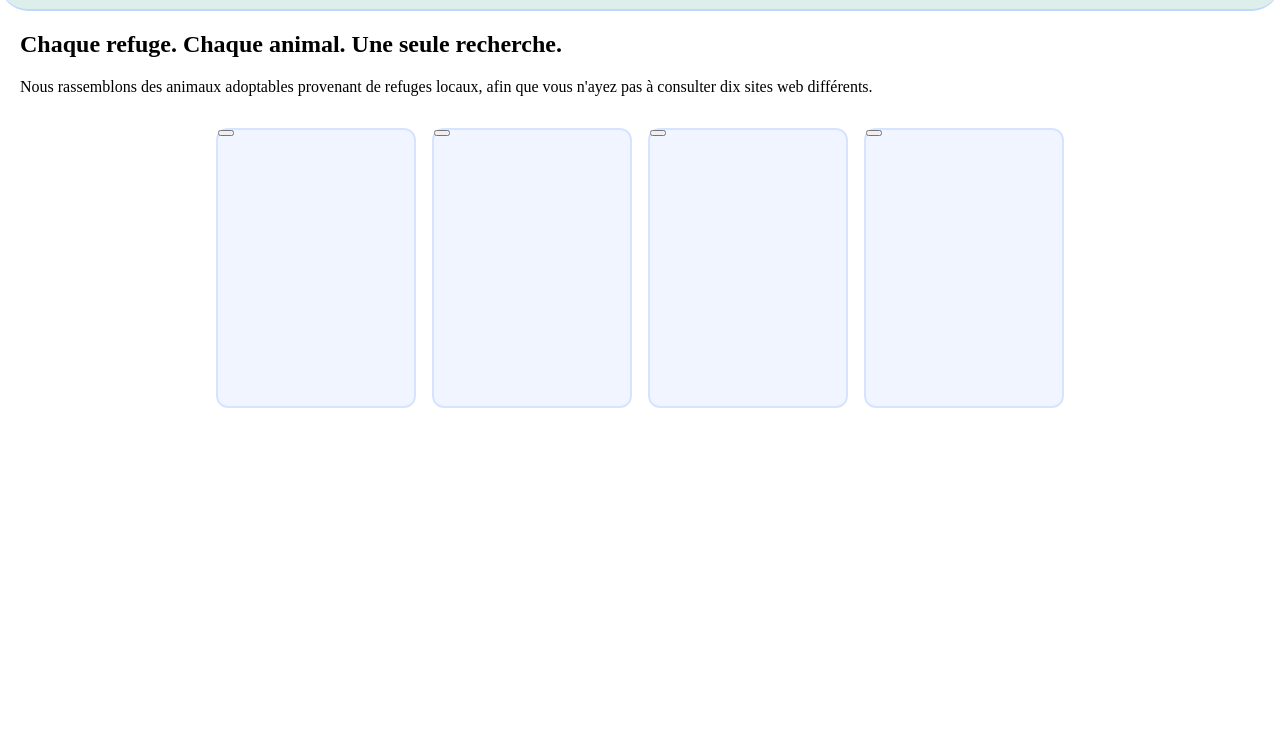
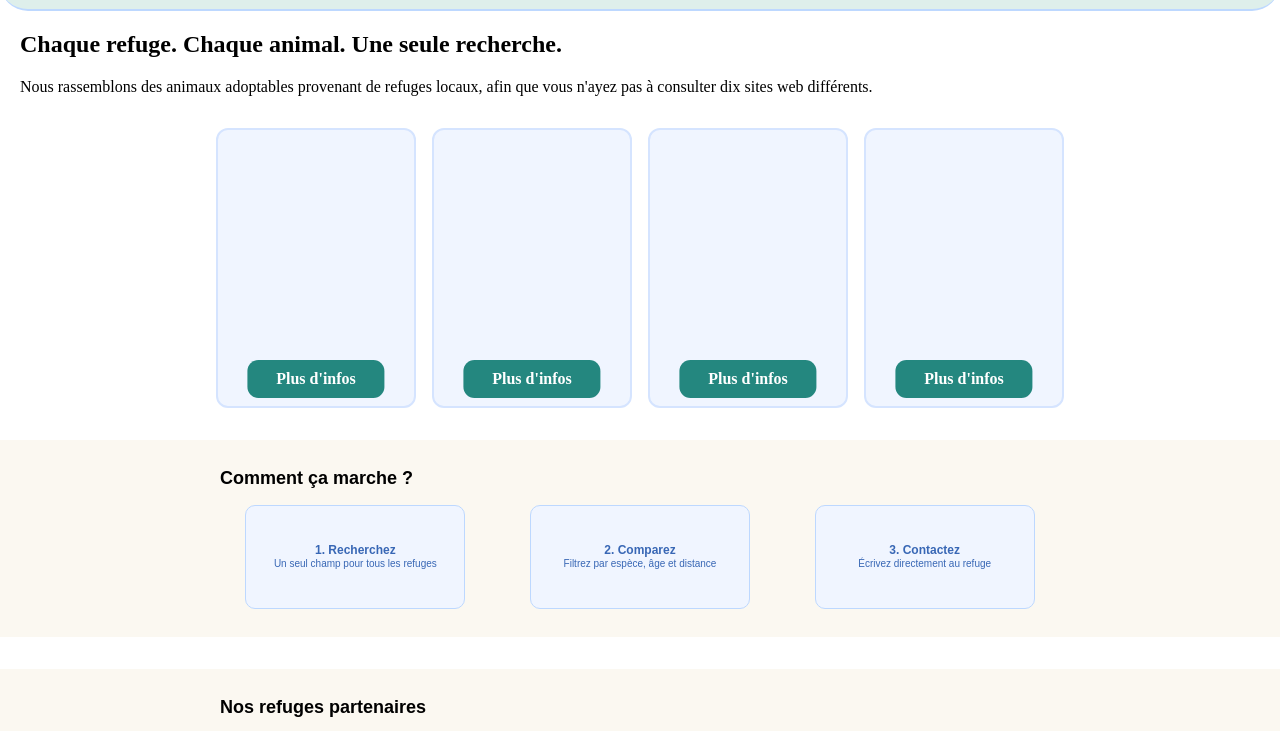
Before and after one commit to AukPenguin/project-refuge, a plain HTML site: page index.html in a window 1280 px wide. Shown: the part 55-786 px from the top of the page. Drawn offline with Linux system fonts and the light colour scheme.

Commit message:
Add styling to animal card buttons Add new sections for explenation and partners

```diff
--- a/index.html
+++ b/index.html
@@ -14,7 +14,7 @@
                 <img class="logo" src="assets/logo-refuge.png" alt="Logo Refuges&Compagnons">
                 <span>Refuges&amp;Compagnons</span>
             </a>
-            <nav class="nav-menu" aria-label="Navigation principale">
+            <nav class="nav-menu" aria-label="main-navigation">
                 <a href="">Catégories</a>
                 <a href="">Refuges</a>
                 <a href="">A propos</a>
@@ -30,16 +30,47 @@
 
             <section class="featured-random">
                 <div class="animal-card">
-                    <button></button>
+                    <button>Plus d'infos</button>
                 </div>
                 <div class="animal-card">
-                    <button></button>
+                    <button>Plus d'infos</button>
                 </div>
                 <div class="animal-card">
-                    <button></button>
+                    <button>Plus d'infos</button>
                 </div>
                 <div class="animal-card">
-                    <button></button>
+                    <button>Plus d'infos</button>
+                </div>
+            </section>
+
+            <section class="content-band" aria-labelledby="explenation-title">
+                <div class="content-band-inner">
+                    <h2 id="explenation-title">Comment ça marche ?</h2>
+                    <ol class="card-grid">
+                        <li class="card">
+                            <h3>1. Recherchez</h3>
+                            <p>Un seul champ pour tous les refuges</p>
+                        </li>
+                        <li class="card">
+                            <h3>2. Comparez</h3>
+                            <p>Filtrez par espèce, âge et distance</p>
+                        </li>
+                        <li class="card">
+                            <h3>3. Contactez</h3>
+                            <p>Écrivez directement au refuge</p>
+                        </li>
+                    </ol>
+                </div>
+            </section>
+
+            <section class="content-band" aria-labelledby="partners-title">
+                <div class="content-band-inner">
+                    <h2 id="partners-title">Nos refuges partenaires</h2>
+                    <ul class="card-grid">
+                        <li class="card card-compact card-accent">Green Valley SPCA</li>
+                        <li class="card card-compact card-accent">City Animal Rescue</li>
+                        <li class="card card-compact card-accent">Happy Tails</li>
+                    </ul>
                 </div>
             </section>
 
--- a/style.css
+++ b/style.css
@@ -58,6 +58,8 @@ main {
 }
 
 .animal-card {
+    position: relative;
+
     box-sizing: border-box;
     width: 100%;
     max-width: 200px;
@@ -70,6 +72,115 @@ main {
     background: #f0f5ff;
 }
 
-@media (min-width: 500px) {
+.animal-card button {
+    position: absolute;
+    z-index: 1;
 
+    bottom: 8px;
+    left: 50%;
+    width: 70%;
+    min-height: 38px;
+    transform: translateX(-50%);
+
+    border: 0;
+    border-radius: 11px;
+    background: #24877f;
+    color: #fff;
+    cursor: pointer;
+
+    font: inherit;
+    font-weight: 600;
 }
+
+.animal-card button:hover {
+    background: #1d716b;
+}
+
+.animal-card button:focus-visible {
+    outline: 3px solid #fff;
+    outline-offset: 3px;
+    box-shadow: 0 0 0 6px #173a55;
+}
+
+.content-band {
+    margin: 32px -20px;
+    background: #fbf8f1;
+}
+
+.content-band-inner {
+    box-sizing: border-box;
+    max-width: 1000px;
+
+    margin: 0 auto;
+    padding: 28px clamp(16px, 8%, 80px);
+
+    background: #fbf8f1;
+    font-family: Arial, sans-serif;
+}
+
+.content-band-inner h2 {
+    margin: 0 0 16px;
+
+    font-size: 18px;
+    text-align: center;
+}
+
+.card-grid {
+    display: grid;
+    grid-template-columns: 1fr;
+
+    gap: 14px;
+
+    margin: 0;
+    padding: 0;
+
+    list-style: none;
+}
+
+.card {
+    box-sizing: border-box;
+    display: flex;
+
+    width: 100%;
+    max-width: 220px;
+    min-height: 88px;
+
+    flex-direction: column;
+    align-items: center;
+    justify-content: center;
+    justify-self: center;
+
+    padding: 12px 8px;
+
+    border: 1px solid #bdd8ff;
+    border-radius: 10px;
+    background: #f0f5ff;
+    color: #3867b5;
+
+    text-align: center;
+}
+
+.card h3 {
+    margin: 0;
+    font-size: 12px;
+}
+
+.card p {
+    margin: 0;
+    font-size: 10px;
+    line-height: 1.4;
+}
+
+@media (min-width: 700px) {
+    .content-band-inner h2 {
+        text-align: left;
+    }
+
+    .card-grid {
+        grid-template-columns: repeat(3, minmax(0, 1fr));
+    }
+
+    .card-grid > .card {
+        min-height: 104px;
+    }
+}
```
